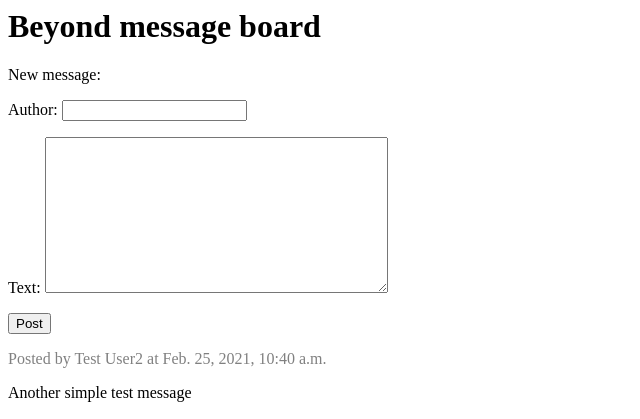
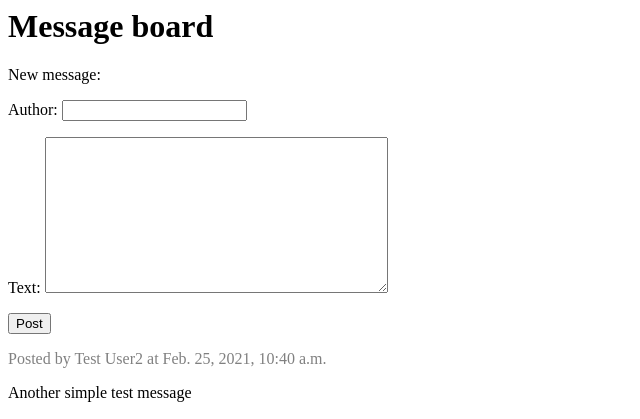
Before and after one commit to AlexTroitsky/DineWithMe, a Django app: page / in a window 1280 px wide. Shown: the top 419 px of the page, without its empty margins (0-640 px from the left). Run offline with Django 3.2, Linux system fonts and the light colour scheme; data comes from the database, SQL or seed files in the repository.

Commit message:
changed title

```diff
--- a/msgboard/templates/msgboard/board.html
+++ b/msgboard/templates/msgboard/board.html
@@ -1,12 +1,12 @@
 <html>
 <head>
-    <title>Beyond message board</title>
+    <title>Message board</title>
     <style type="text/css">
         .author, .eom { color: grey }
     </style>
 </head>
 <body>
-    <h1>Beyond message board</h1>
+    <h1>Message board</h1>
     <div class="newfrm">
         <p class="newmsg">New message:</p>
         <form method="POST">
```
